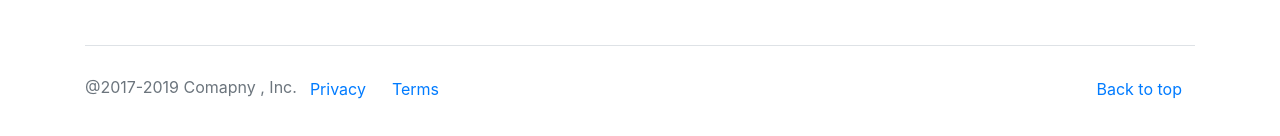
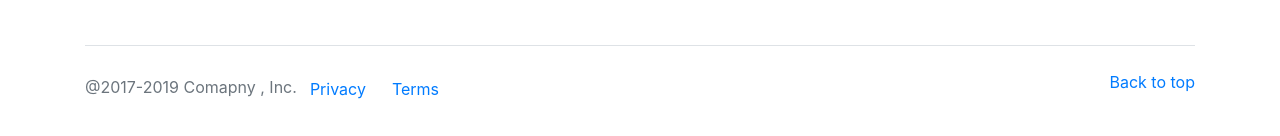
Before and after one commit to hisham-p/hisham-p.github.io, a plain HTML site: page bootstrap2.html in a window 1280 px wide. Shown: the part 2730-2866 px from the top of the page. Drawn offline with nearby package versions, Linux system fonts and the light colour scheme.

Commit message:
modifications on file bootstrap2.html

```diff
--- a/bootstrap2.html
+++ b/bootstrap2.html
@@ -226,8 +226,7 @@
                     </ul>
                 </div>
             </div>
-            <div><button class="btn btn-link">Back to top</button></div>
-
+            <div><a href="#">Back to top</a></div>
 
     </div>
 
```
